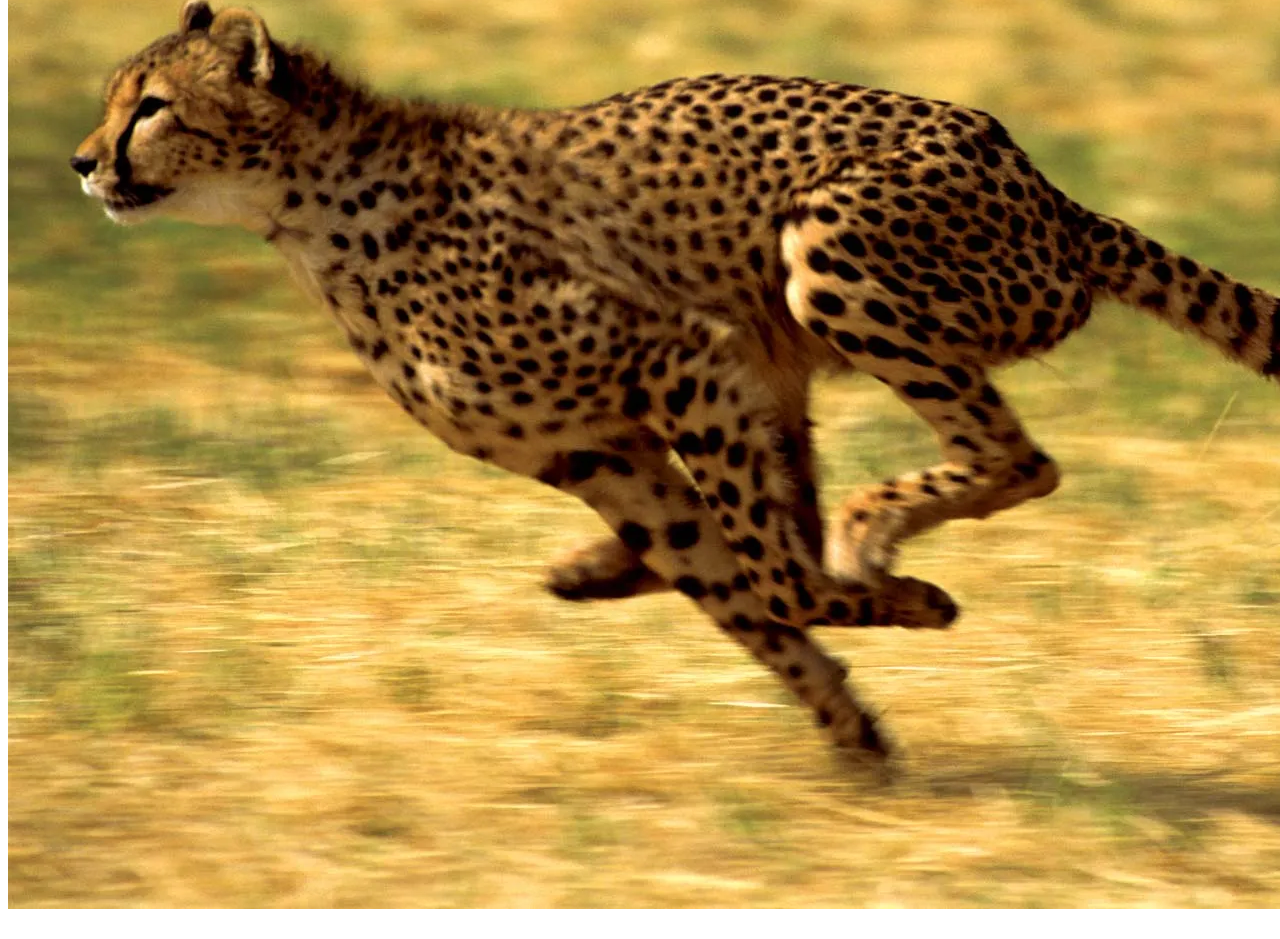
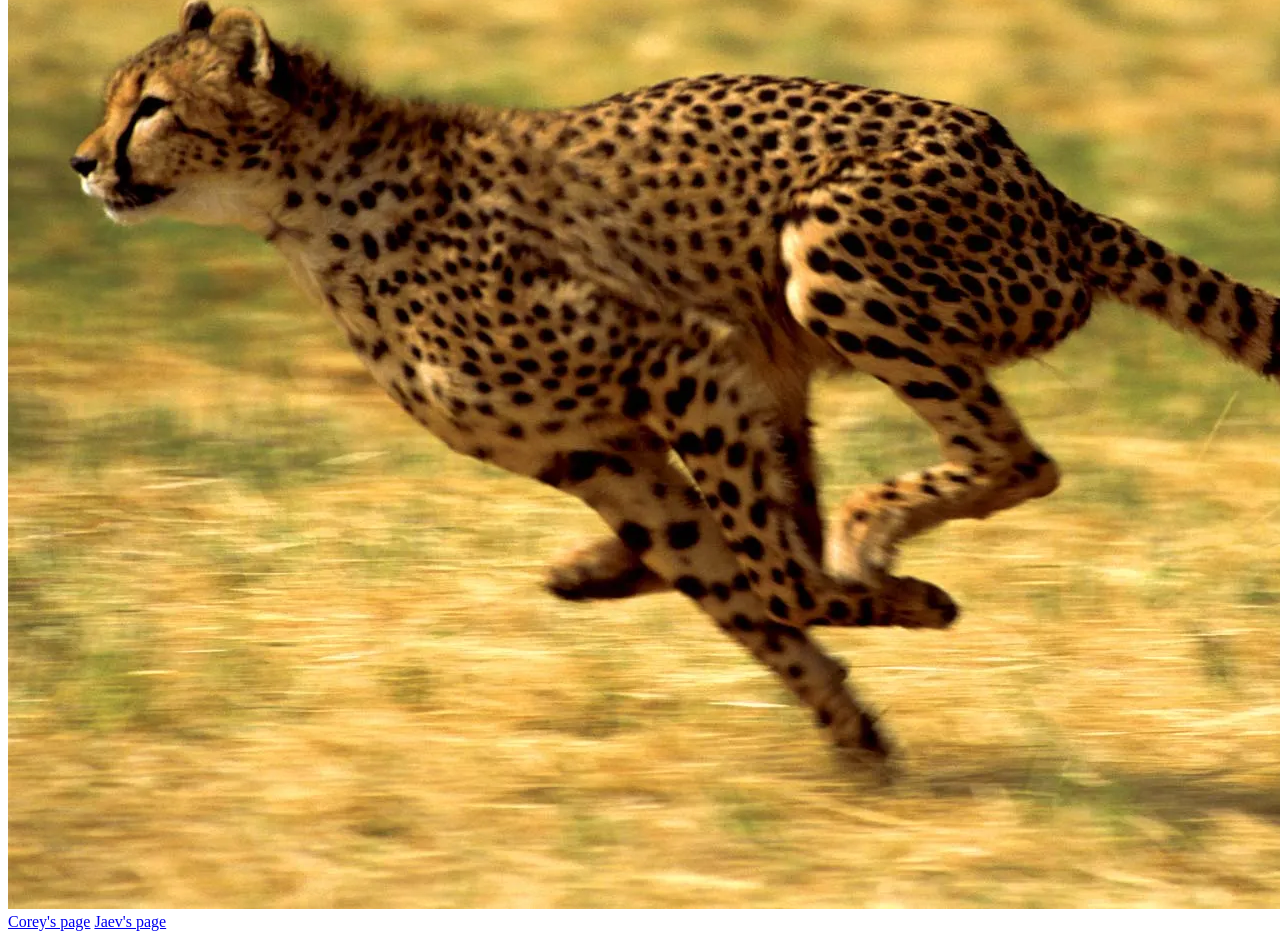
Before and after one commit to oaisd-ctc/push-pull-practice-coenaf6, a plain HTML site: page Pages/Students/Amber/Amber.html in a window 1280 px wide. Shown: the part 199-1138 px from the top of the page. Drawn offline with Linux system fonts and the light colour scheme.

Commit message:
Finished my code

```diff
--- a/Pages/Students/Amber/Amber.html
+++ b/Pages/Students/Amber/Amber.html
@@ -6,5 +6,7 @@
     <body>
         <p>My favorite animal is the cheetah</p>
         <img src="/Images/Animals/Amber-Cheetah-running.webp" alt="Running Cheetah">
+        <a href="/Pages/Students/Corey/Corey.HTML"> Corey's page</a>
+        <a href="/Pages/Students/jaev (I don't know your name)/Jaev.html"> Jaev's page</a>
     </body>
 </html>
```
